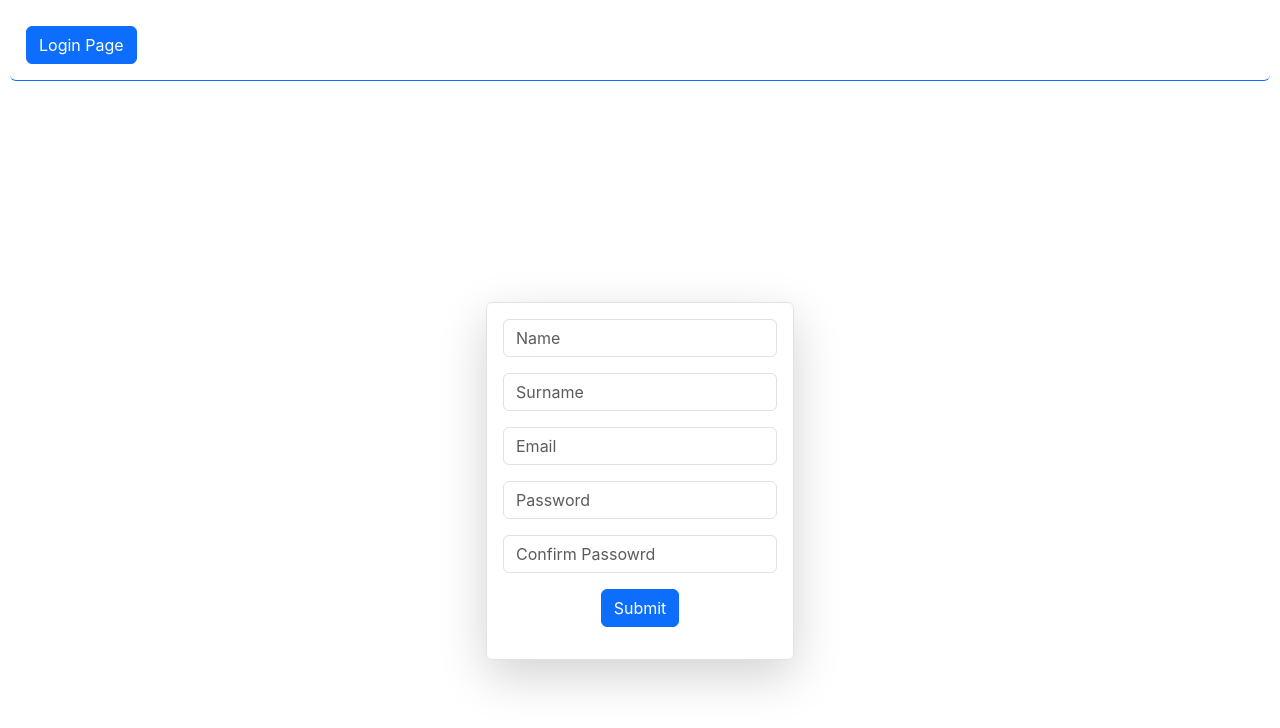
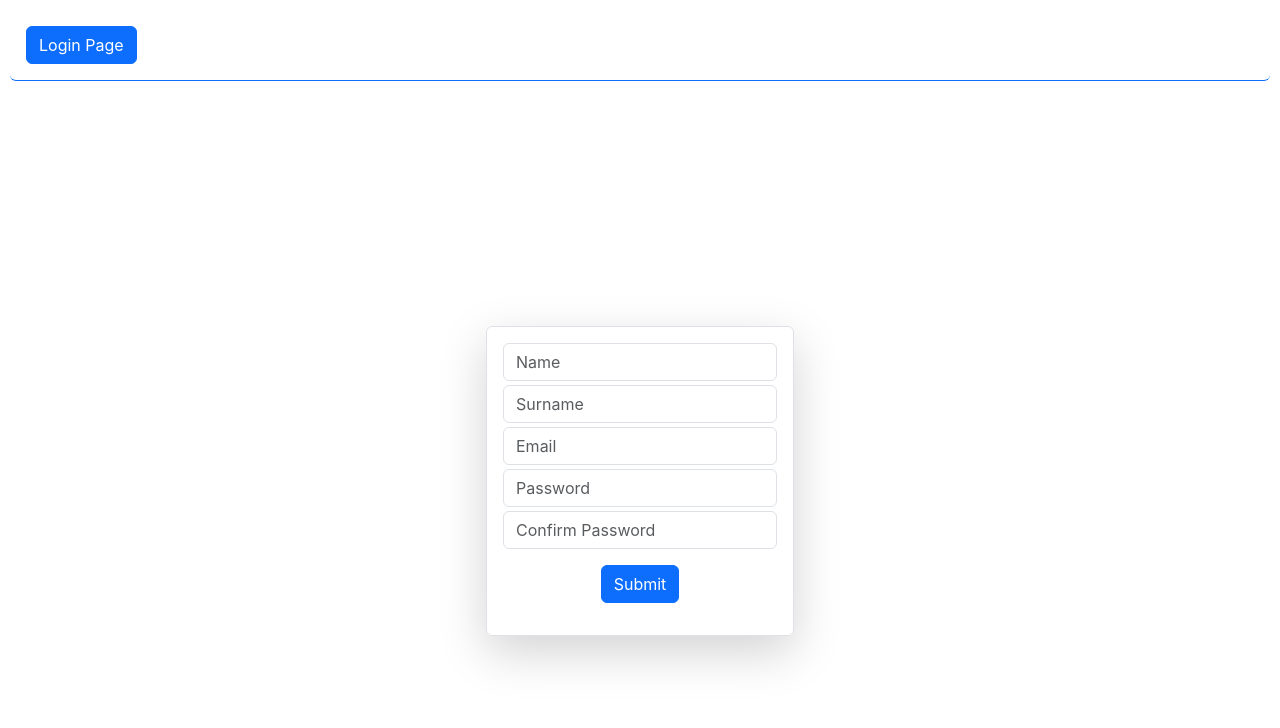
Before and after one commit to iulianPreuteasa/holiday-booking-front-end, a React (Create React App) app: page /signup in a window 1280 px wide. Shown: the top 728 px of the page. Built offline with nearby package versions, Linux system fonts and the light colour scheme; no server answers.

Commit message:
proiect finalizat

```diff
--- a/package.json
+++ b/package.json
@@ -11,7 +11,8 @@
     "react-dom": "^18.3.1",
     "react-router-dom": "^6.26.2",
     "react-scripts": "^3.0.1",
-    "web-vitals": "^2.1.4"
+    "web-vitals": "^2.1.4",
+    "zod": "^3.22.4"
   },
   "scripts": {
     "start": "set NODE_OPTIONS=--openssl-legacy-provider && react-scripts start",
--- a/src/containers/SignUpContainer.js
+++ b/src/containers/SignUpContainer.js
@@ -1,6 +1,20 @@
 import React, { useState } from "react";
 import { useNavigate } from "react-router-dom";
 import axios from "axios";
+import { z } from "zod";
+
+const schema = z
+  .object({
+    name: z.string().min(2, "Name must have at least 2 characters"),
+    surname: z.string().min(2, "Surname must have at least 2 characters"),
+    email: z.string().email("Email invalid"),
+    password: z.string().min(6, "Password must have at least 6 characters"),
+    confirmPassword: z.string(),
+  })
+  .refine((data) => data.password === data.confirmPassword, {
+    message: "Password don't match",
+    path: ["confirmPassword"],
+  });
 
 const SignUpContainer = () => {
   const [name, setName] = useState("");
@@ -8,18 +22,21 @@ const SignUpContainer = () => {
   const [email, setEmail] = useState("");
   const [password, setPassword] = useState("");
   const [confirmPassword, setConfirmPassword] = useState("");
+  const [errors, setErrors] = useState({});
 
   const navigate = useNavigate();
 
   const handleSubmit = async (e) => {
     e.preventDefault();
-    // aici va trebui sa trimit datele in baza de date ca sa se faca un cont nou
+
+    const formData = { name, surname, email, password, confirmPassword };
+
     try {
+      // Validare Zod
+      schema.parse(formData);
+      setErrors({});
+
       // Trimite cererea de autentificare către server
-      if (password !== confirmPassword || password === "") {
-        alert("password doesen't match or empty");
-        return;
-      }
       const response = await axios.post("http://localhost:5000/users/signup", {
         name,
         surname,
@@ -28,16 +45,25 @@ const SignUpContainer = () => {
       });
 
       alert("You have been signed up, redirecting to login page");
-      // Redirecționează către pagina "Login"
       navigate("/login");
-    } catch (error) {
-      // În caz de eroare, arată un mesaj de eroare
-      console.error("Error Signed in in:", error);
+    } catch (err) {
+      if (err.errors) {
+        // Mapare erori Zod într-un obiect {field: message}
+        const fieldErrors = {};
+        err.errors.forEach((error) => {
+          fieldErrors[error.path[0]] = error.message;
+        });
+        setErrors(fieldErrors);
+      } else {
+        // Alte erori (ex: axios)
+        console.error("Error signing up:", err);
+        alert("A apărut o eroare, încearcă din nou.");
+      }
     }
   };
+
   return (
     <>
-      {" "}
       <div className="container-fluide p-3 border-bottom border-primary rounded d-flex justify-content-between">
         <button className="btn btn-primary" onClick={() => navigate("/login")}>
           Login Page
@@ -49,7 +75,7 @@ const SignUpContainer = () => {
           onSubmit={handleSubmit}
         >
           <input
-            className="form-control mb-3"
+            className="form-control mb-1"
             type="text"
             name="name"
             value={name}
@@ -57,8 +83,12 @@ const SignUpContainer = () => {
             id="name"
             placeholder="Name"
           />
+          {errors.name && (
+            <small className="text-danger mb-2">{errors.name}</small>
+          )}
+
           <input
-            className="form-control mb-3"
+            className="form-control mb-1"
             type="text"
             name="surname"
             id="surname"
@@ -66,8 +96,12 @@ const SignUpContainer = () => {
             value={surname}
             onChange={(e) => setSurname(e.target.value)}
           />
+          {errors.surname && (
+            <small className="text-danger mb-2">{errors.surname}</small>
+          )}
+
           <input
-            className="form-control mb-3"
+            className="form-control mb-1"
             type="email"
             name="email"
             id="email"
@@ -75,24 +109,35 @@ const SignUpContainer = () => {
             value={email}
             onChange={(e) => setEmail(e.target.value)}
           />
+          {errors.email && (
+            <small className="text-danger mb-2">{errors.email}</small>
+          )}
+
           <input
-            className="form-control mb-3"
+            className="form-control mb-1"
             type="password"
-            name="passowrd"
+            name="password"
             id="password"
             value={password}
             onChange={(e) => setPassword(e.target.value)}
             placeholder="Password"
           />
+          {errors.password && (
+            <small className="text-danger mb-2">{errors.password}</small>
+          )}
+
           <input
             className="form-control mb-3"
             type="password"
-            name="confirm-password"
+            name="confirmPassword"
             id="confirm-password"
-            placeholder="Confirm Passowrd"
+            placeholder="Confirm Password"
             value={confirmPassword}
             onChange={(e) => setConfirmPassword(e.target.value)}
           />
+          {errors.confirmPassword && (
+            <small className="text-danger mb-3">{errors.confirmPassword}</small>
+          )}
 
           <button type="submit" className="btn btn-primary mb-3">
             Submit
```
Also changed, not shown: 1 other file (tests, documents, lock files or other folders).
